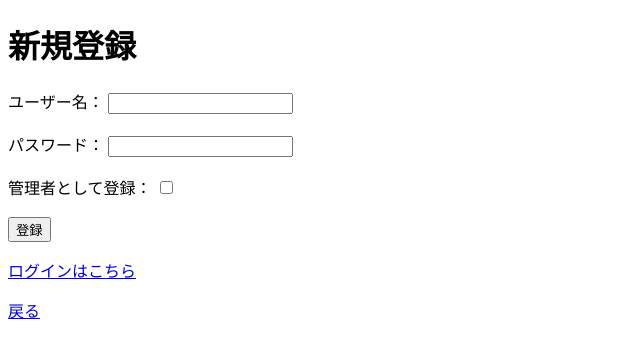
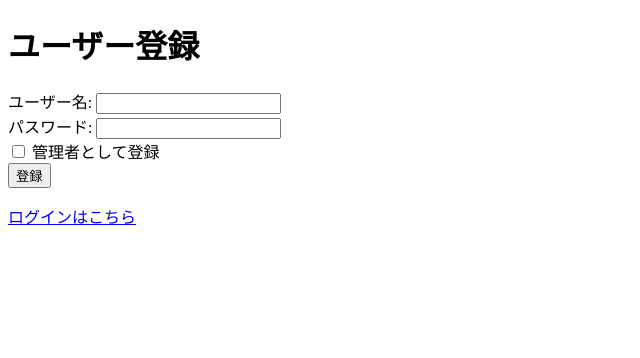
Before and after one commit to 398170/398, a Flask app: page /register in a window 1280 px wide. Shown: the top 358 px of the page, without its empty margins (0-640 px from the left). Run offline with Flask 3, Linux system fonts and the light colour scheme.

Commit message:
Update register.html

```diff
--- a/templates/register.html
+++ b/templates/register.html
@@ -1,28 +1,16 @@
 <!DOCTYPE html>
-<html lang="ja">
+<html>
 <head>
-    <meta charset="UTF-8">
-    <meta name="viewport" content="width=device-width, initial-scale=1.0">
-    <title>新規登録</title>
+    <title>ユーザー登録</title>
 </head>
 <body>
-    <h1>新規登録</h1>
-
-    <form action="{{ url_for('register') }}" method="POST">
-        <label for="username">ユーザー名：</label>
-        <input type="text" id="username" name="username" required><br><br>
-
-        <label for="password">パスワード：</label>
-        <input type="password" id="password" name="password" required><br><br>
-
-        <!-- 管理者チェックボックス -->
-        <label for="is_admin">管理者として登録：</label>
-        <input type="checkbox" id="is_admin" name="is_admin"><br><br>
-
+    <h1>ユーザー登録</h1>
+    <form method="post">
+        ユーザー名: <input type="text" name="username" required><br>
+        パスワード: <input type="password" name="password" required><br>
+        <label><input type="checkbox" name="is_admin"> 管理者として登録</label><br>
         <button type="submit">登録</button>
     </form>
-
     <p><a href="{{ url_for('login') }}">ログインはこちら</a></p>
-    <p><a href="{{ url_for('index') }}">戻る</a></p>
 </body>
 </html>
```
